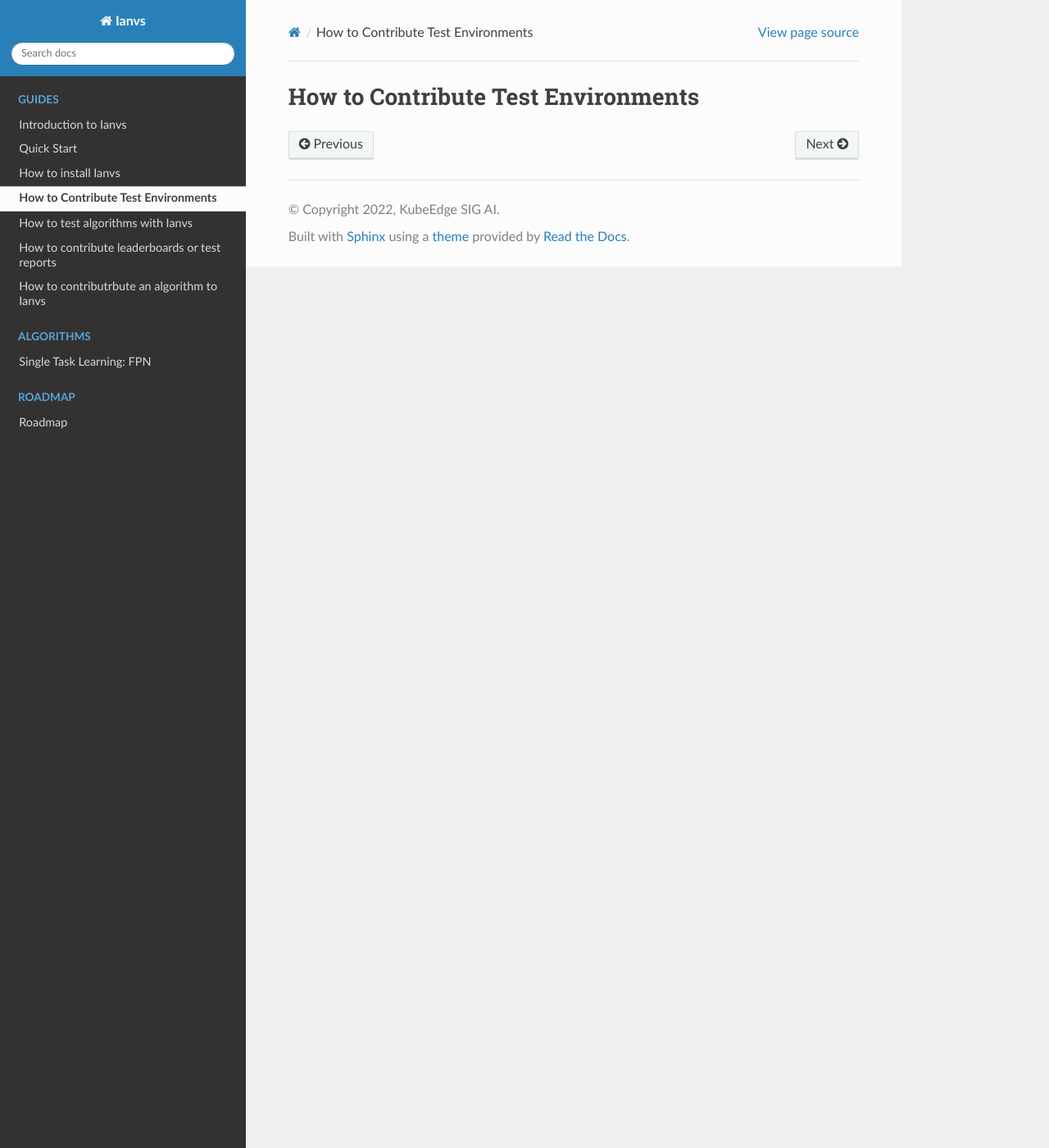
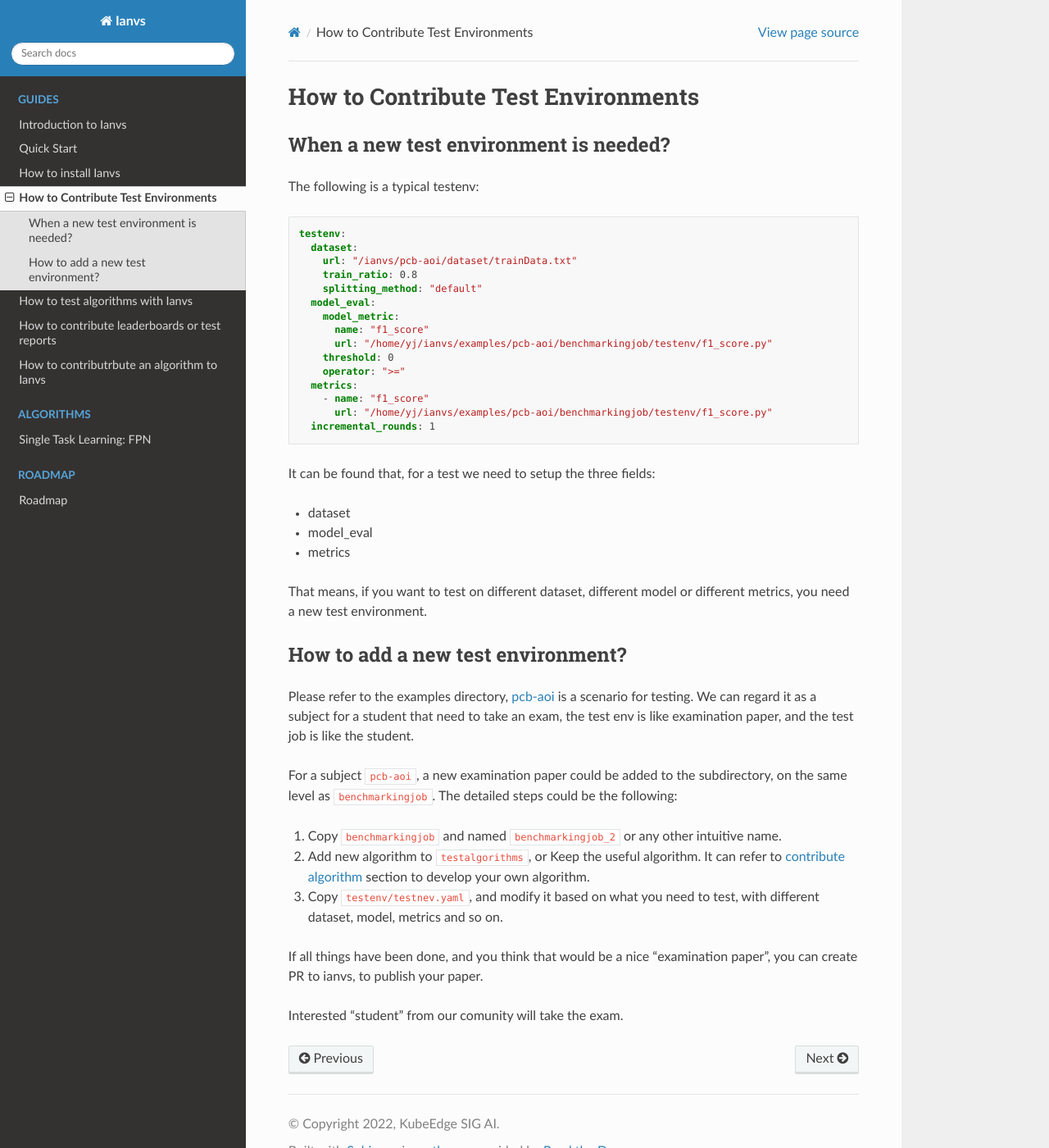
Before and after one commit to ECIL-EdgeAI/ianvs, a Sphinx documentation site: the page built from docs/guides/how-to-contribute-test-environments.md, in a window 1280 px wide and 1400 px high. Shown: the whole window at 82% size. Built offline with Sphinx 7.4.7 and the Read the Docs theme 2.0.0, drawn with Linux system fonts in a browser that asks for light colours; pages that are not in the unit, such as notebooks, are missing from menus.

Commit message:
Add contribute-test-environments

````diff
--- a/docs/guides/how-to-contribute-test-environments.md
+++ b/docs/guides/how-to-contribute-test-environments.md
@@ -1 +1,57 @@
 # How to Contribute Test Environments
+
+
+## When a new test environment is needed?
+
+The following is a typical testenv:
+```yaml
+testenv:
+  dataset:
+    url: "/ianvs/pcb-aoi/dataset/trainData.txt"
+    train_ratio: 0.8
+    splitting_method: "default"
+  model_eval:
+    model_metric:
+      name: "f1_score"
+      url: "/home/yj/ianvs/examples/pcb-aoi/benchmarkingjob/testenv/f1_score.py"
+    threshold: 0
+    operator: ">="
+  metrics:
+    - name: "f1_score"
+      url: "/home/yj/ianvs/examples/pcb-aoi/benchmarkingjob/testenv/f1_score.py"
+  incremental_rounds: 1
+```
+It can be found that, for a test we need to setup the three fields:
+- dataset
+- model_eval
+- metrics
+
+That means, if you want to test on different dataset, different model or different metrics, you need a new test environment.
+
+
+
+## How to add a new test environment?
+
+Please refer to the examples directory, [pcb-aoi] is a scenario for testing.
+We can regard it as a subject for a student that need to take an exam, the test env is like examination paper,
+and the test job is like the student.
+
+For a subject `pcb-aoi`, a new examination paper could be added to the subdirectory, on the same level as `benchmarkingjob`.
+The detailed steps could be the following:
+1. Copy `benchmarkingjob` and named `benchmarkingjob_2` or any other intuitive name.
+2. Add new algorithm to `testalgorithms`, or Keep the useful algorithm. It can refer to [contribute algorithm] section to develop your own algorithm.
+3. Copy `testenv/testnev.yaml`, and modify it based on what you need to test, with different dataset, model, metrics and so on.
+
+If all things have been done, and you think that would be a nice "examination paper", you can create PR to ianvs, to publish your paper.
+
+Interested "student" from our comunity will take the exam.
+
+
+
+
+
+
+
+
+[pcb-aoi]: ../../examples/pcb-aoi
+[contribute algorithm]: how-to-contribute-algorithms.md
````
